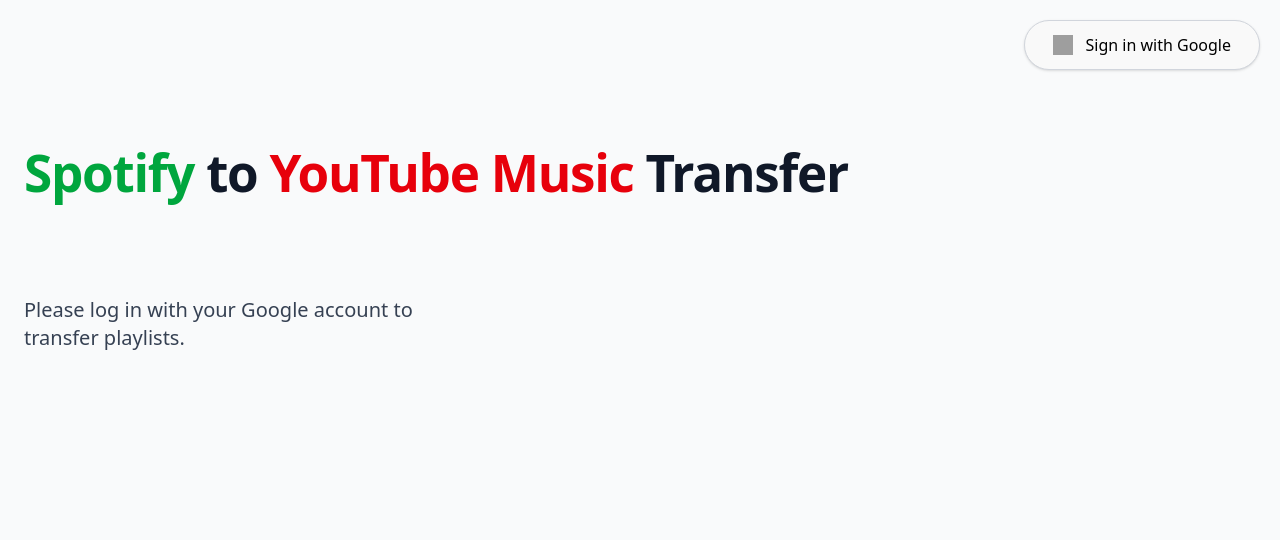
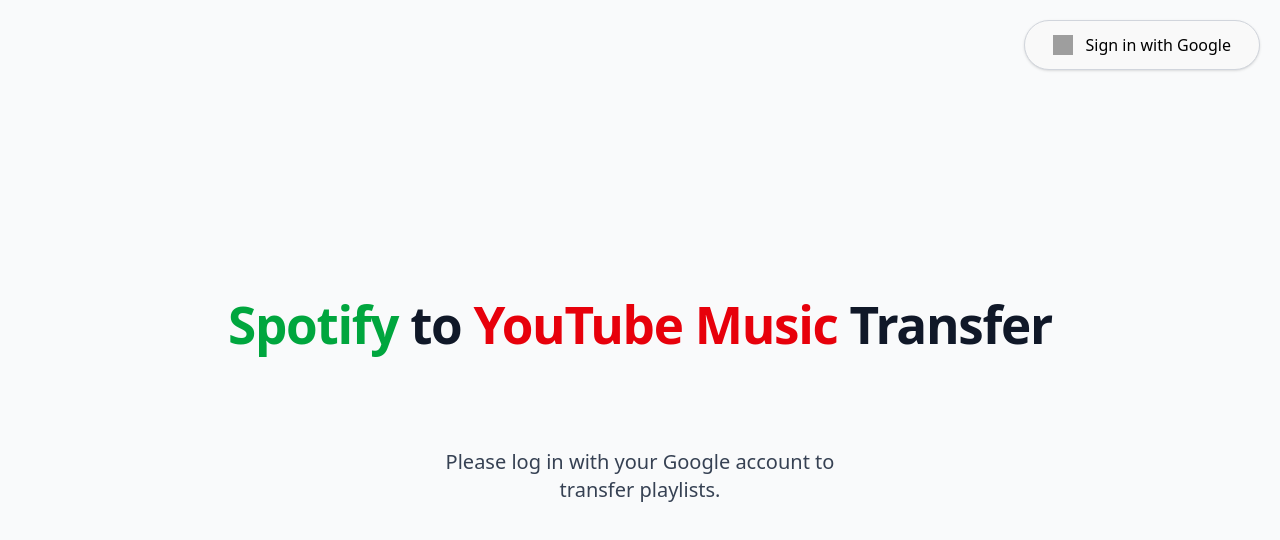
Before and after one commit to RavenTheII/spot-transfer, a React (Vite) app in the folder frontend/: page / in a window 1280 px wide. Shown: the top 540 px of the page. Built offline with nearby package versions, Linux system fonts and the light colour scheme; no server answers; grey boxes are pictures that could not be loaded.

Commit message:
Fixed frontend

```diff
--- a/frontend/src/App.jsx
+++ b/frontend/src/App.jsx
@@ -156,8 +156,7 @@
     </div>
 
     <div
-      className="flex flex-col justify-start items-stretch text-left w-full flex-1"
-      style={{ paddingTop: isLoggedIn ? '80px' : '120px' }}
+      className="flex flex-col justify-center items-center text-center w-full flex-1 px-4"
     >
       <h1 className="text-3xl sm:text-4xl lg:text-5xl mb-8 font-extrabold tracking-tight leading-tight">
         <span className="text-green-600">Spotify</span> to{' '}
```
